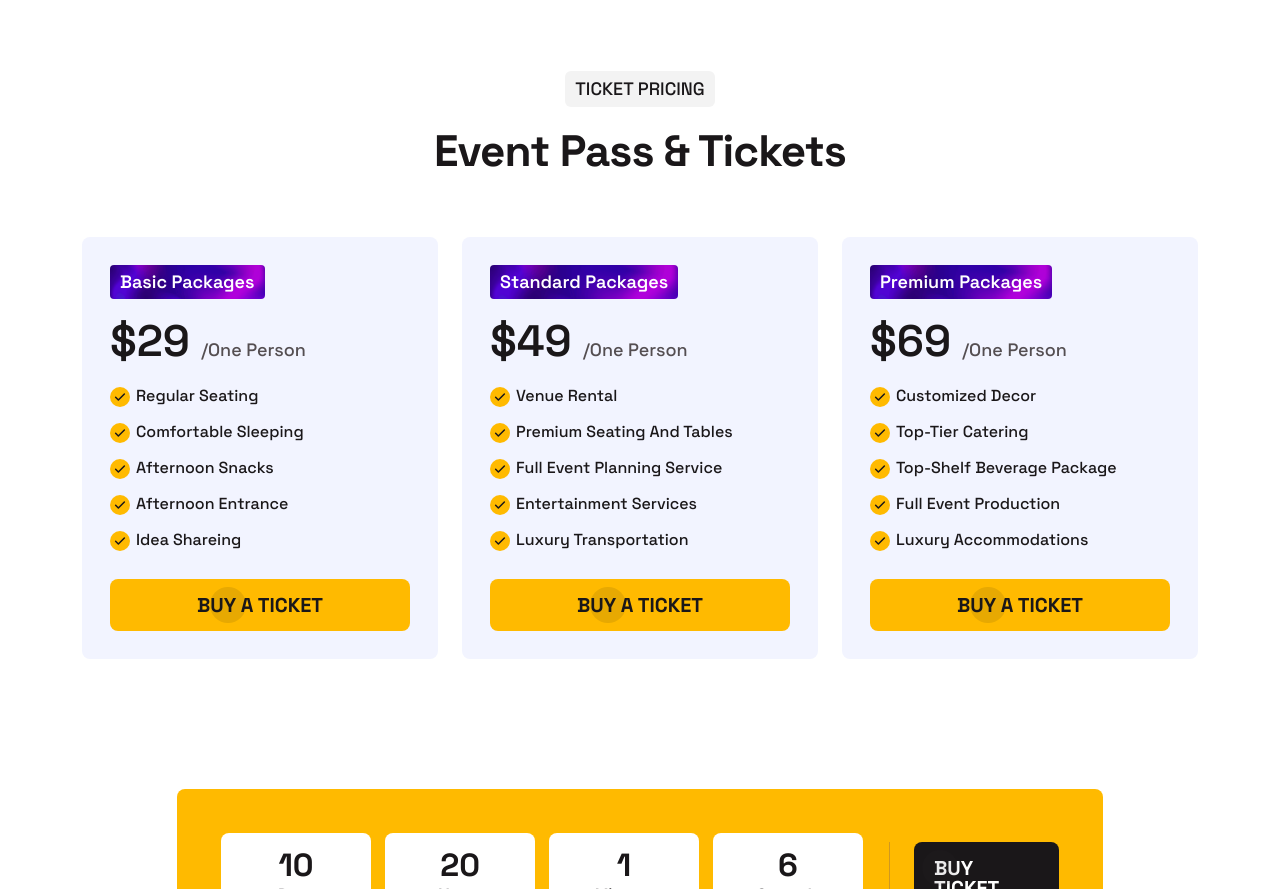
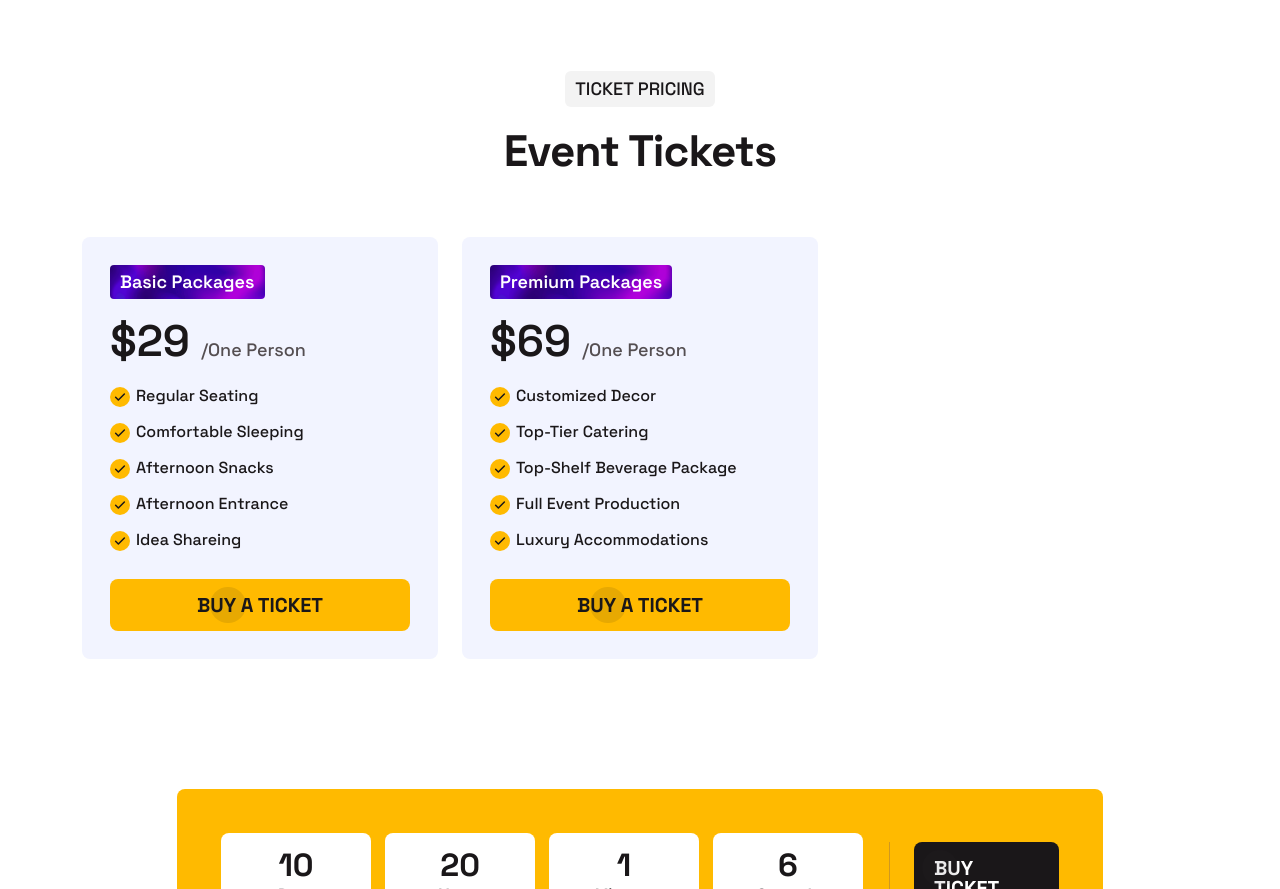
Before and after one commit to thenavodianplatform/tnp, a Next.js app: page /pricing-plan in a window 1280 px wide. Shown: the part 400-1289 px from the top of the page. Built offline with nearby package versions, Linux system fonts and the light colour scheme.

Commit message:
Update page.tsx

```diff
--- a/app/pricing-plan/page.tsx
+++ b/app/pricing-plan/page.tsx
@@ -31,7 +31,7 @@ export default function PricingPlan() {
 									<div className="heading2 text-center space-margin60">
 										<h5>ticket pricing</h5>
 										<div className="space18" />
-										<h2>Event Pass &amp; Tickets</h2>
+										<h2>Event Tickets</h2>
 									</div>
 								</div>
 							</div>
@@ -55,25 +55,7 @@ export default function PricingPlan() {
 										</div>
 									</div>
 								</div>
-								<div className="col-lg-4 col-md-6">
-									<div className="pricing-boxarea">
-										<h5>Standard Packages</h5>
-										<div className="space20" />
-										<h2>$49 <span>/One Person</span></h2>
-										<div className="space8" />
-										<ul>
-											<li><img src="/assets/img/icons/check2.svg" alt="" />Venue rental</li>
-											<li><img src="/assets/img/icons/check2.svg" alt="" />Premium seating and tables</li>
-											<li><img src="/assets/img/icons/check2.svg" alt="" />Full event planning service</li>
-											<li><img src="/assets/img/icons/check2.svg" alt="" />Entertainment services</li>
-											<li><img src="/assets/img/icons/check2.svg" alt="" />Luxury transportation</li>
-										</ul>
-										<div className="space28" />
-										<div className="btn-area1">
-											<Link href="/contact" className="vl-btn1">buy a ticket</Link>
-										</div>
-									</div>
-								</div>
+
 								<div className="col-lg-4 col-md-6">
 									<div className="pricing-boxarea">
 										<h5>Premium Packages</h5>
```
